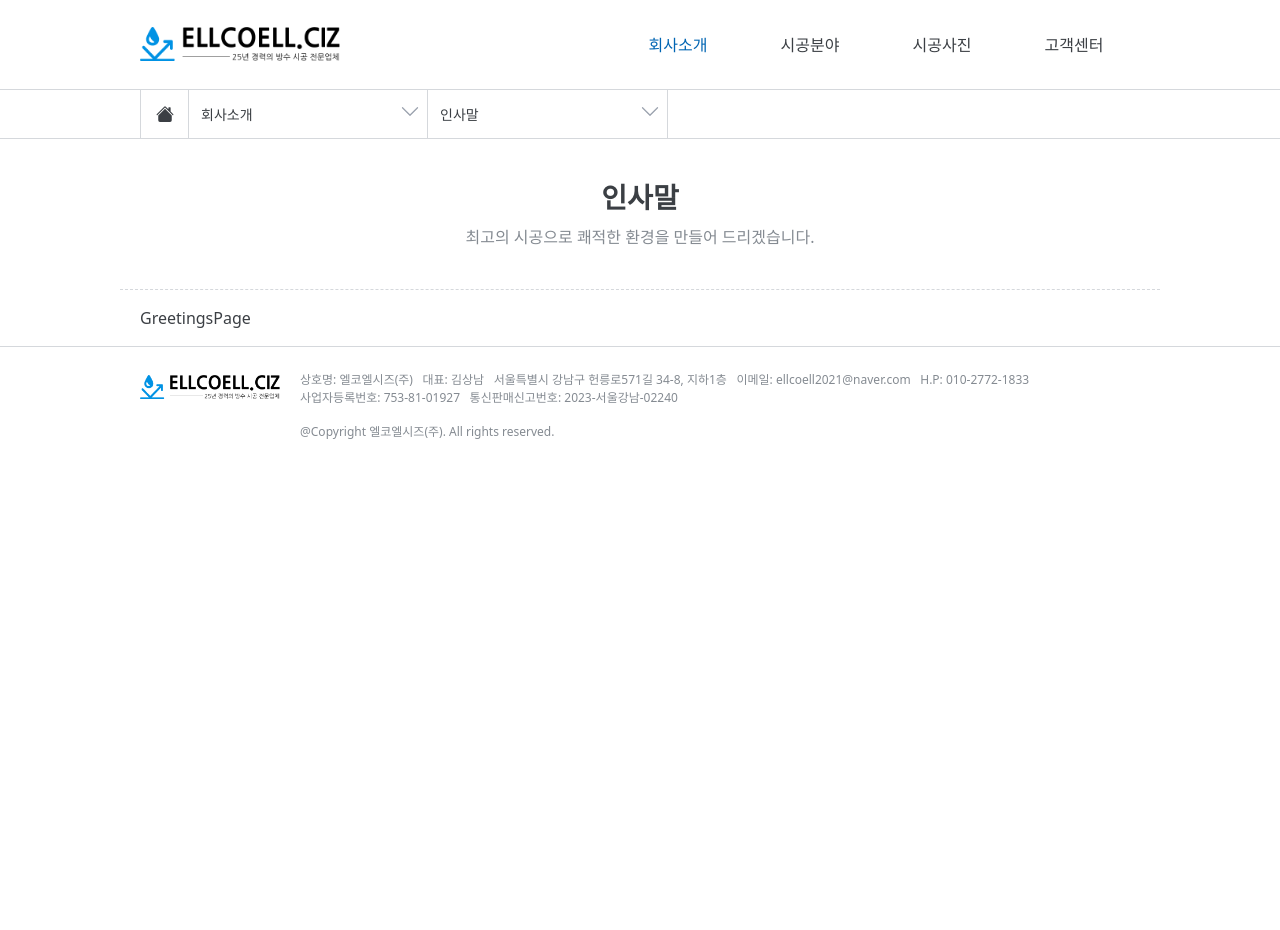
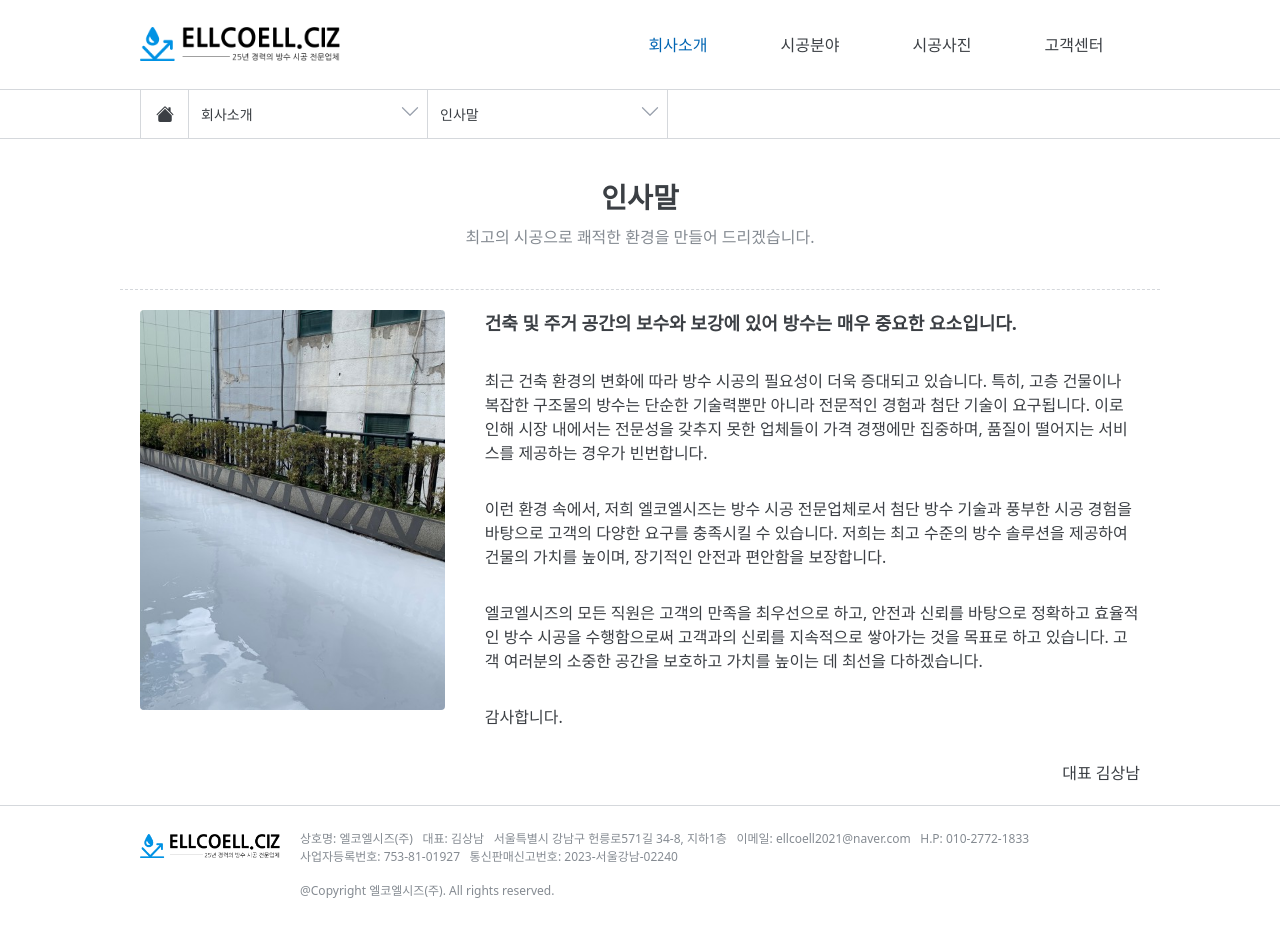
Before and after one commit to will-kim-querypie/bangsu-partner, a Next.js app: page /company/greetings in a window 1280 px wide. Before the commit the page ends 800 px from the top, so only its background shows below. Built offline with nearby package versions, Linux system fonts and the light colour scheme.

Commit message:
feat: 인사말 페이지

```diff
--- /dev/null
+++ b/src/app/company/greetings/page.module.css
@@ -0,0 +1,31 @@
+.container {
+  display: flex;
+  flex-direction: column;
+  gap: 40px;
+}
+
+.imageSection {
+  position: relative;
+  width: 100%;
+  height: 200px;
+  background: url('/greetings.jpeg') no-repeat center/cover;
+  border-radius: var(--border-radius);
+}
+
+.textSection {
+  display: flex;
+  flex-direction: column;
+  gap: 2em;
+}
+.floatRight {
+  margin-left: auto;
+}
+
+@media screen and (min-width: 1000px) {
+  .container {
+    flex-direction: row;
+  }
+  .imageSection {
+    height: 400px;
+  }
+}
--- a/src/app/company/greetings/page.tsx
+++ b/src/app/company/greetings/page.tsx
@@ -1,3 +1,45 @@
+import { CEO } from '@/shared/config/company';
+import { Typography } from '@/shared/ui/typography';
+import styles from './page.module.css';
+
 export default function GreetingsPage() {
-  return <main>GreetingsPage</main>;
+  return (
+    <main>
+      <div className={styles.container}>
+        <div className={styles.imageSection} />
+
+        <div className={styles.textSection}>
+          <Typography type="body2" as="h2">
+            건축 및 주거 공간의 보수와 보강에 있어 방수는 매우 중요한 요소입니다.
+          </Typography>
+
+          <Typography type="detail1" as="p">
+            최근 건축 환경의 변화에 따라 방수 시공의 필요성이 더욱 증대되고 있습니다. 특히, 고층 건물이나 복잡한
+            구조물의 방수는 단순한 기술력뿐만 아니라 전문적인 경험과 첨단 기술이 요구됩니다. 이로 인해 시장 내에서는
+            전문성을 갖추지 못한 업체들이 가격 경쟁에만 집중하며, 품질이 떨어지는 서비스를 제공하는 경우가 빈번합니다.
+          </Typography>
+
+          <Typography type="detail1" as="p">
+            이런 환경 속에서, 저희 엘코엘시즈는 방수 시공 전문업체로서 첨단 방수 기술과 풍부한 시공 경험을 바탕으로
+            고객의 다양한 요구를 충족시킬 수 있습니다. 저희는 최고 수준의 방수 솔루션을 제공하여 건물의 가치를 높이며,
+            장기적인 안전과 편안함을 보장합니다.
+          </Typography>
+
+          <Typography type="detail1" as="p">
+            엘코엘시즈의 모든 직원은 고객의 만족을 최우선으로 하고, 안전과 신뢰를 바탕으로 정확하고 효율적인 방수 시공을
+            수행함으로써 고객과의 신뢰를 지속적으로 쌓아가는 것을 목표로 하고 있습니다. 고객 여러분의 소중한 공간을
+            보호하고 가치를 높이는 데 최선을 다하겠습니다.
+          </Typography>
+
+          <Typography type="detail1" as="p">
+            감사합니다.
+          </Typography>
+
+          <Typography type="detail1" as="p" className={styles.floatRight}>
+            대표 {CEO}
+          </Typography>
+        </div>
+      </div>
+    </main>
+  );
 }
```
Also changed, not shown: public/greetings.jpeg (added).
